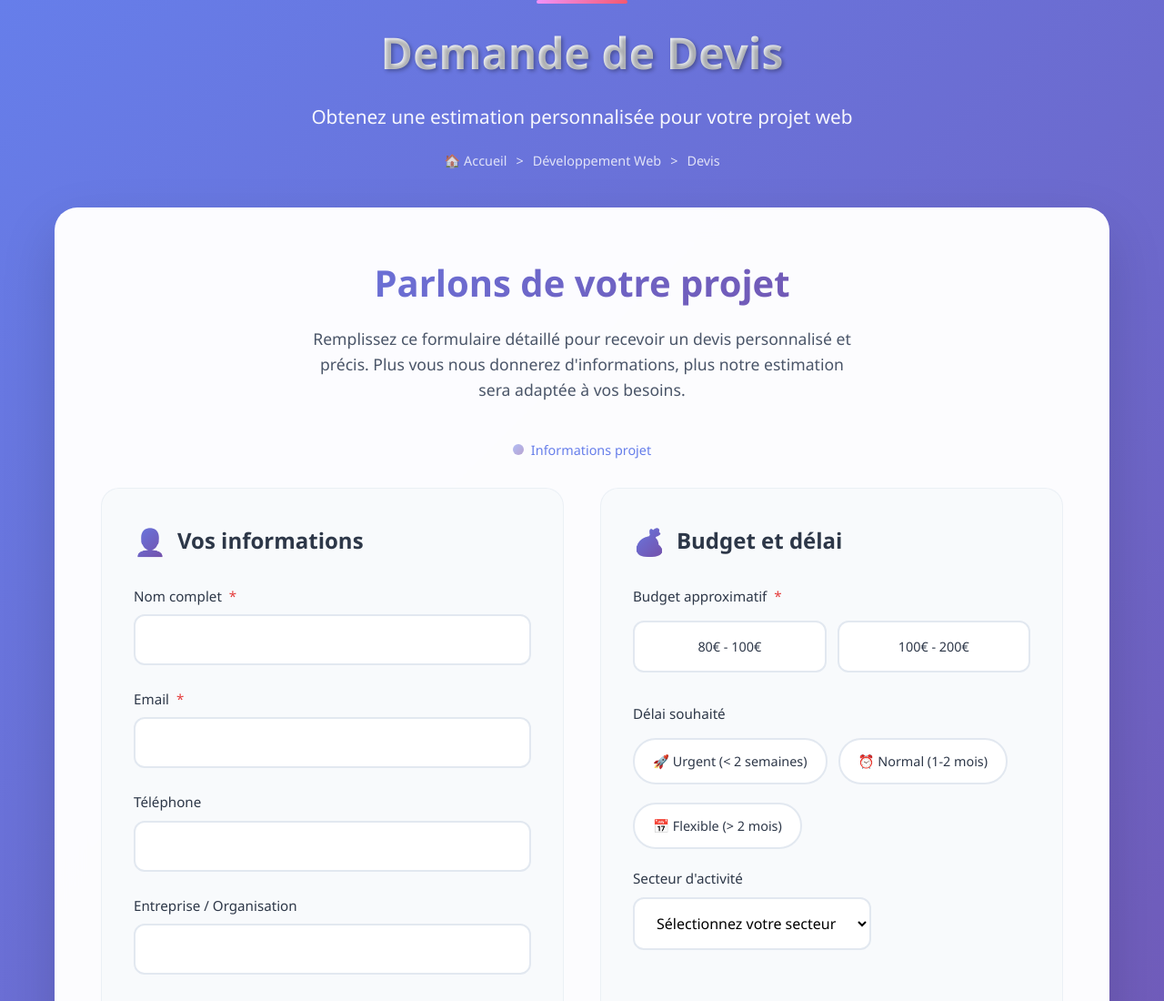
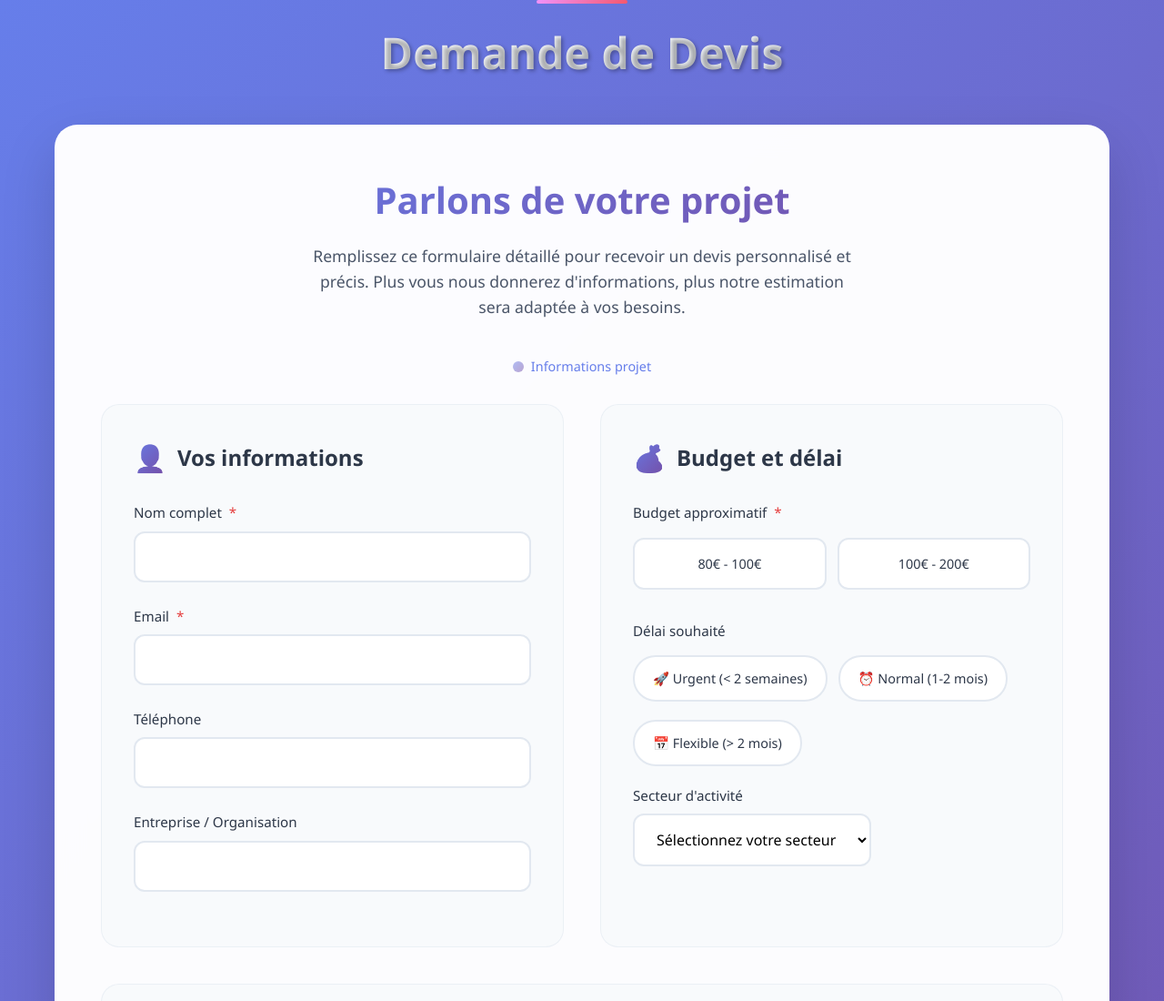
Before and after one commit to tokiniaina5/web-1, a plain HTML site: page submit web develop/index.html in a window 1280 px wide. Shown: the top 1100 px of the page at 91% size. Drawn offline with Linux system fonts and the light colour scheme.

Commit message:
added D:\PROGRAMME\vs code\web\submit web develop\index.html

```diff
--- a/submit web develop/index.html
+++ b/submit web develop/index.html
@@ -13,14 +13,8 @@
     <div class="container">
         <div class="header">
             <h1>Demande de Devis</h1>
-            <p class="subtitle">Obtenez une estimation personnalisée pour votre projet web</p>
-            <div class="breadcrumb">
-                <a href="https://tokiniaina-tanjoan.netlify.app">🏠 Accueil</a>
-                <span>></span>
-                <span>Développement Web</span>
-                <span>></span>
-                <span>Devis</span>
-            </div>
+
+
         </div>
 
 
@@ -156,7 +150,7 @@
                     <button type="submit" class="btn-submit">
                         Envoyer ma demande de devis
                     </button>
-                    <a href="https://tokiniaina-tanjoan.netlify.app" class="btn-back">
+                    <a href="../index.html" class="btn-back">
                       home page
                     </a>
                 </div>
```
